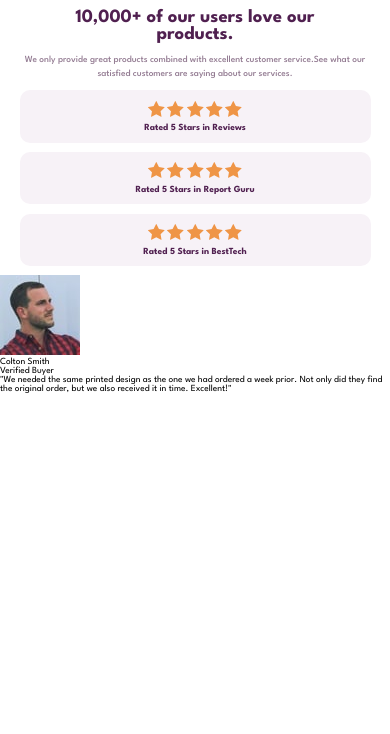
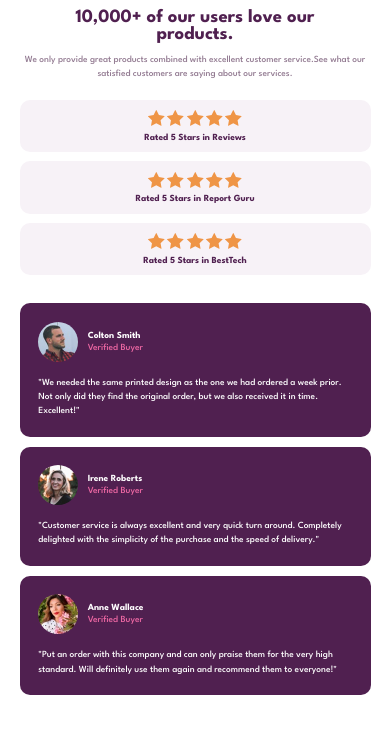
Before and after one commit to ofthewildfire/NewbieFrontendMentorChallenges, a plain HTML site: page social-proof-section/index.html in a window 390 px wide. Drawn offline with Linux system fonts and the light colour scheme.

Commit message:
finished mobile version

```diff
--- a/social-proof-section/index.html
+++ b/social-proof-section/index.html
@@ -27,7 +27,7 @@
       saying about our services.</p>
   </header>
   <!-- Rating w/ Stars Section -->
-  <section>
+  <section class="rating-container">
     <div class="rating">
       <img src="./images/icon-star.svg" alt="star-icon">
       <img src="./images/icon-star.svg" alt="star-icon">
@@ -58,37 +58,45 @@
   <!-- User w/ Reviews Section -->
   <section>
     <div class="review">
-      <img src="./images/image-colton.jpg" alt="avatar_reviewer">
-      <ul>
-        <li> Colton Smith</li>
-        <li> Verified Buyer</li>
-      </ul>
+      <div class="review-user">
+        <img src="./images/image-colton.jpg" alt="avatar_reviewer">
+        <ul>
+          <li class="reviewer-name"> Colton Smith</li>
+          <li class="reviewer-purchase-status"> Verified Buyer</li>
+        </ul>
+      </div>
       <p> "We needed the same printed design as the one we had ordered a week prior.
         Not only did they find the original order, but we also received it in time.
         Excellent!"</p>
     </div>
+    <!-- 2 -->
+    <div class="review">
+      <div class="review-user">
+        <img src="./images/image-irene.jpg" alt="avatar_reviewer">
+        <ul>
+          <li class="reviewer-name">Irene Roberts</li>
+          <li class="reviewer-purchase-status">Verified Buyer</li>
+        </ul>
+      </div>
+      <p> "Customer service is always excellent and very quick turn around. Completely
+        delighted with the simplicity of the purchase and the speed of delivery."</p>
+    </div>
+    <!-- 3 -->
+    <div class="review">
+      <div class="review-user">
+        <img src="./images/image-anne.jpg" alt="avatar_reviewer">
+        <ul>
+          <li class="reviewer-name"> Anne Wallace</li>
+          <li class="reviewer-purchase-status">Verified Buyer</li>
+        </ul>
+      </div>
+      <p>
+        "Put an order with this company and can only praise them for the very high
+        standard. Will definitely use them again and recommend them to everyone!" </p>
+    </div>
   </section>
-
-
-
-
   <!--
-
-
-
-
-
-
-
-  Irene Roberts
-  Verified Buyer
-  "Customer service is always excellent and very quick turn around. Completely
-  delighted with the simplicity of the purchase and the speed of delivery."
-
-  Anne Wallace
-  Verified Buyer
-  "Put an order with this company and can only praise them for the very high
-  standard. Will definitely use them again and recommend them to everyone!" -->
+-->
 
 </body>
 
--- a/social-proof-section/style.css
+++ b/social-proof-section/style.css
@@ -47,6 +47,9 @@ header>p {
 
 
 /* Rating Blocks */
+.rating-container {
+  margin: 2em 0 3em 0;
+}
 
 .rating {
   text-align: center;
@@ -62,3 +65,49 @@ header>p {
   color: var(--VeryDarkMagenta);
   font-weight: 700;
 }
+
+/* Review Cards */
+
+
+
+.review {
+  border-radius: 10px;
+  background: var(--VeryDarkMagenta);
+  width: 90%;
+  margin: 1em auto;
+  color: var(--White);
+  font-weight: 500;
+  padding: 2em;
+}
+
+.review-user {
+  display: flex;
+  align-items: center;
+}
+
+.review-user img {
+  border-radius: 50%;
+  height: 40px;
+  width: 40px;
+}
+
+.review-user>ul {
+  margin-left: 1em;
+  list-style: none;
+  line-height: 1.3;
+}
+
+.reviewer-name {
+  font-weight: 700;
+}
+
+.reviewer-purchase-status {
+  color: var(--SoftPink);
+}
+
+.review>p {
+  line-height: 1.5;
+  margin-top: 1.5em;
+}
+
+/* End of styles */
```
